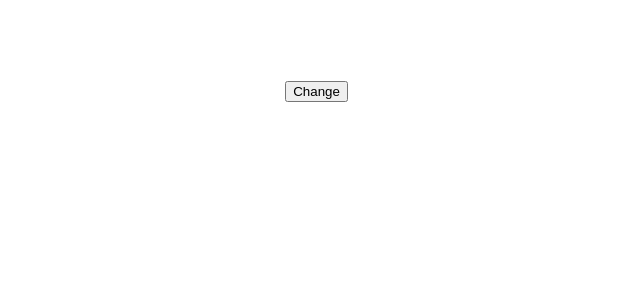
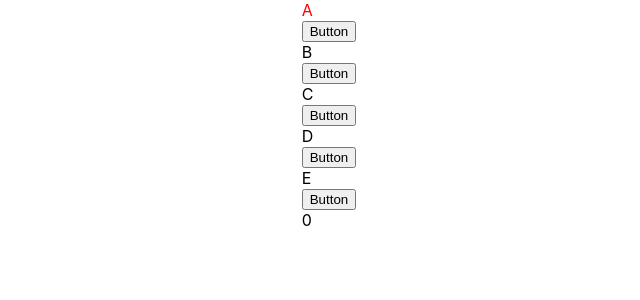
Before and after one commit to linnefromice/react_practice_animation, a React (Create React App) app in the folder pj-react-spring/: page / in a window 1280 px wide. Shown: the top 300 px of the page, without its empty margins (311-951 px from the left). Built offline with nearby package versions, Linux system fonts and the light colour scheme.

Commit message:
add sample (move list & highlight)

```diff
--- a/pj-react-spring/src/App.js
+++ b/pj-react-spring/src/App.js
@@ -8,7 +8,10 @@ import {
   SampleSelectMainMenu
 } from './views/samples_react_icons';
 import {
-  SampleTwo
+  SampleOne,
+  SampleTwo,
+  SampleThree,
+  SampleCustomOne,
 } from './views/samples_two.js';
 
 const Container = Keyframes.Spring(async next => {
@@ -47,7 +50,7 @@ function App() {
       alignItems: "center",
       justifyContent: "center"
     }}>
-      <SampleTwo/>
+      <SampleCustomOne/>
     </div>
   );
 }
--- a/pj-react-spring/src/views/samples_two.js
+++ b/pj-react-spring/src/views/samples_two.js
@@ -1,7 +1,7 @@
 // https://alligator.io/react/advanced-react-spring/
 
 import React, { useState } from 'react';
-import { animated, useTransition, useSprings } from 'react-spring';
+import { animated, useTransition, useSprings, useTrail } from 'react-spring';
 
 const SampleOne = () => {
   const [on, toggle] = useState(false);
@@ -29,6 +29,46 @@ const SampleOne = () => {
         )
       })}
       <button onClick={() => toggle(!on)}>Change</button>
+    </div>
+  );
+}
+
+const SampleCustomOne = () => {
+  const [focused, setFocused] = useState(0);
+  const listStyle = (index) => {
+    const x = 50 * index;
+    return (
+      {
+        flexDirection: "row",
+        transform: `translate3d(-${x}px, 0, 0)`,
+      }
+    )
+  }
+
+  return (
+    <div style={listStyle(focused)}>
+      {["A", "B", "C", "D", "E"].map((value, index, array) => {
+        console.log(value);
+        console.log(index);
+        console.log(array);
+
+        if (index === focused) {
+          return (
+            <div>
+              <div style={{ color: "red"}}>{value}</div>
+              <button onClick={() => setFocused(index)}>Button</button>
+            </div>
+          );
+        } else {
+          return (
+            <div>
+              <div>{value}</div>
+              <button onClick={() => setFocused(index)}>Button</button>
+            </div>
+          );
+        }
+      })}
+      <div>{focused}</div>
     </div>
   );
 }
@@ -61,4 +101,31 @@ const SampleTwo = () => {
   );
 }
 
-export { SampleOne, SampleTwo };
+const SampleThree = () => {
+  const [on, toggle] = useState(false);
+  const springs = useTrail(5, {
+    to: { opacity: on ? 1 : 0},
+    config: { tension: 250 }
+  });
+
+  return (
+    <div>
+      {springs.map((animation, index) => {
+        return (
+          <animated.div style={animation} key={index}>
+            Hello World
+          </animated.div>
+        );
+      })}
+
+      <button onClick={() => toggle(!on)}>Change</button>
+    </div>
+  );
+}
+
+export {
+  SampleOne,
+  SampleCustomOne,
+  SampleTwo,
+  SampleThree
+};
```
